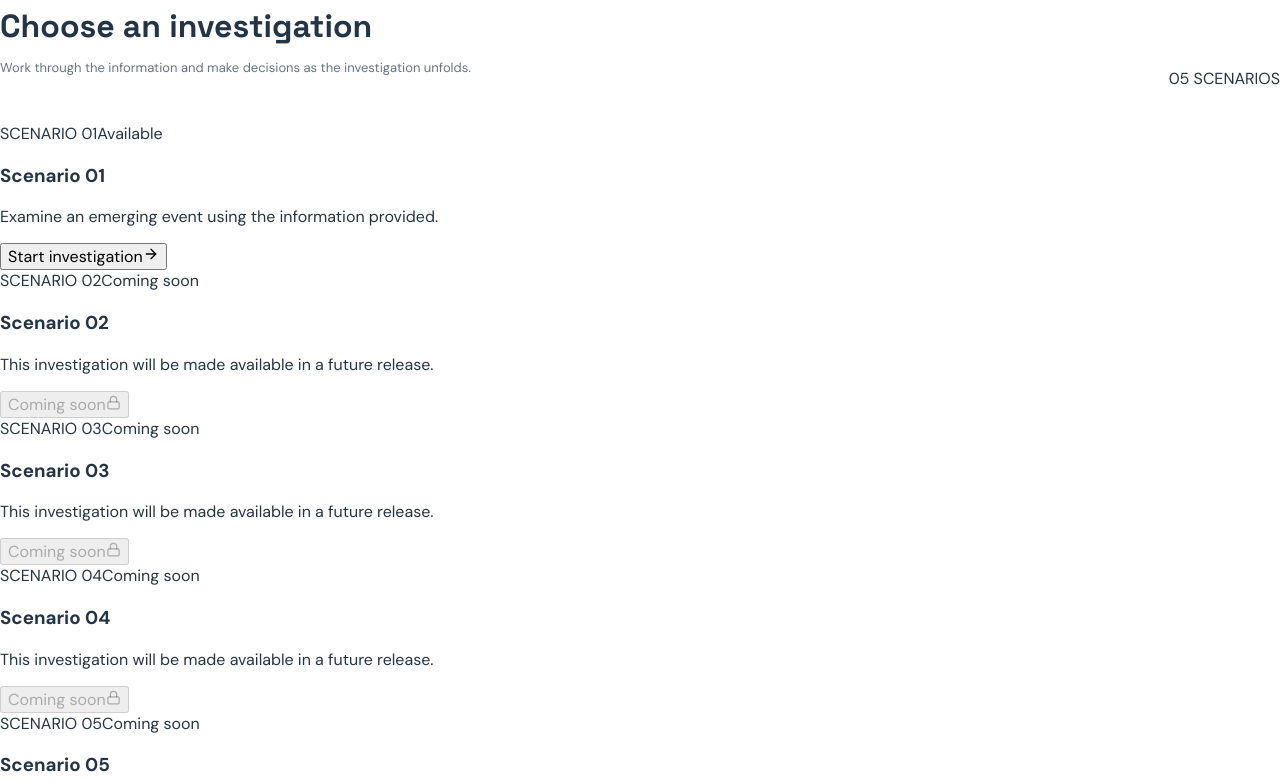
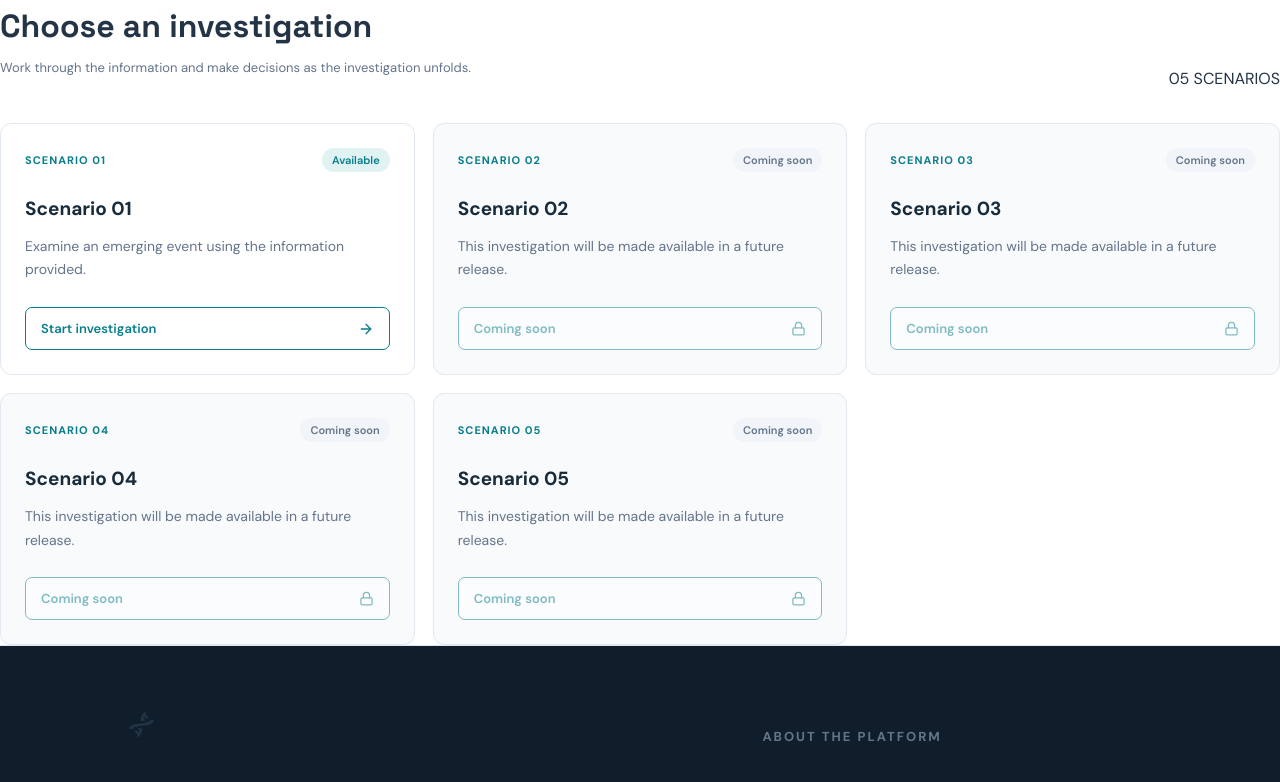
Before and after one commit to smusundi/genomics_training, a React (Vite) app: page / in a window 1280 px wide. Shown: the part 640-1422 px from the top of the page. Built offline with nearby package versions, Linux system fonts and the light colour scheme.

Commit message:
Update style.css

```diff
--- a/src/style.css
+++ b/src/style.css
@@ -728,3 +728,118 @@ footer {
     font-size: 13px;
   }
 }
+
+/* RESTORE ORIGINAL SCENARIO CARD GRID */
+
+.scenario-grid {
+  display: grid;
+  grid-template-columns: repeat(3, minmax(0, 1fr));
+  gap: 18px;
+  margin-top: 30px;
+  width: 100%;
+}
+
+.scenario-card {
+  display: flex;
+  flex-direction: column;
+  min-height: 250px;
+  padding: 24px;
+  background: #ffffff;
+  border: 1px solid #e2e8f0;
+  border-radius: 11px;
+  transition: transform 0.2s ease, box-shadow 0.2s ease;
+}
+
+.scenario-card:hover {
+  transform: translateY(-4px);
+  box-shadow: 0 8px 24px rgba(15, 35, 55, 0.08);
+}
+
+.scenario-card-top {
+  display: flex;
+  justify-content: space-between;
+  align-items: center;
+  gap: 10px;
+  margin-bottom: 24px;
+}
+
+.scenario-number {
+  color: #087e8b;
+  font-size: 11px;
+  font-weight: 700;
+  letter-spacing: 1px;
+}
+
+.scenario-status {
+  padding: 5px 10px;
+  border-radius: 20px;
+  background: #f1f5f9;
+  color: #64748b;
+  font-size: 11px;
+  font-weight: 600;
+}
+
+.scenario-status.status-live {
+  background: #e0f2f1;
+  color: #087e8b;
+}
+
+.scenario-card h3 {
+  margin: 0 0 12px;
+  color: #172b3a;
+  font-size: 19px;
+  line-height: 1.4;
+}
+
+.scenario-card p {
+  margin: 0 0 25px;
+  color: #64748b;
+  font-size: 14px;
+  line-height: 1.7;
+}
+
+.scenario-button {
+  display: flex;
+  align-items: center;
+  justify-content: space-between;
+  width: 100%;
+  margin-top: auto;
+  padding: 12px 15px;
+  border: 1px solid #087e8b;
+  border-radius: 7px;
+  background: #ffffff;
+  color: #087e8b;
+  font-size: 13px;
+  font-weight: 600;
+  cursor: pointer;
+}
+
+.scenario-button:hover:not(:disabled) {
+  background: #087e8b;
+  color: #ffffff;
+}
+
+.scenario-button:disabled {
+  opacity: 0.5;
+  cursor: not-allowed;
+}
+
+.scenario-disabled {
+  background: #f8fafc;
+}
+
+@media (max-width: 900px) {
+  .scenario-grid {
+    grid-template-columns: repeat(2, minmax(0, 1fr));
+  }
+}
+
+@media (max-width: 600px) {
+  .scenario-grid {
+    grid-template-columns: 1fr;
+  }
+
+  .scenario-card {
+    min-height: 220px;
+  }
+}
```
